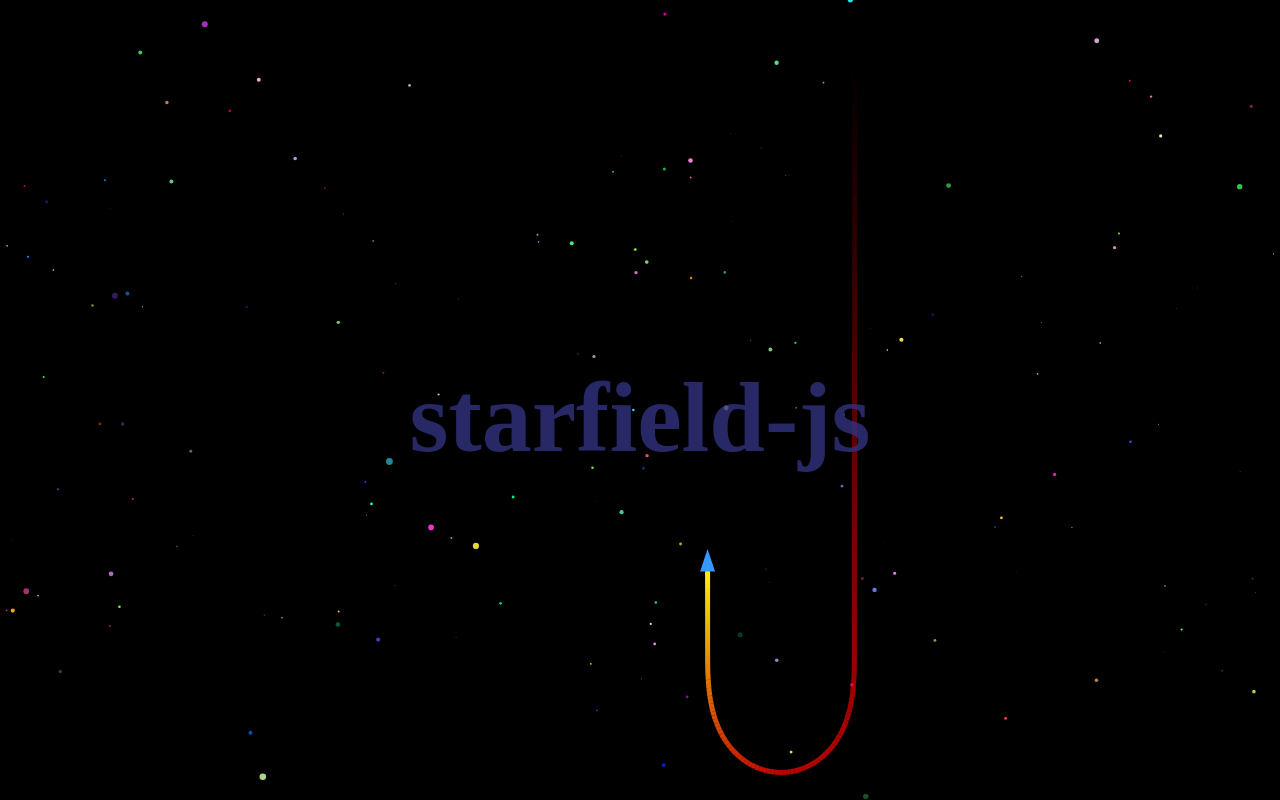
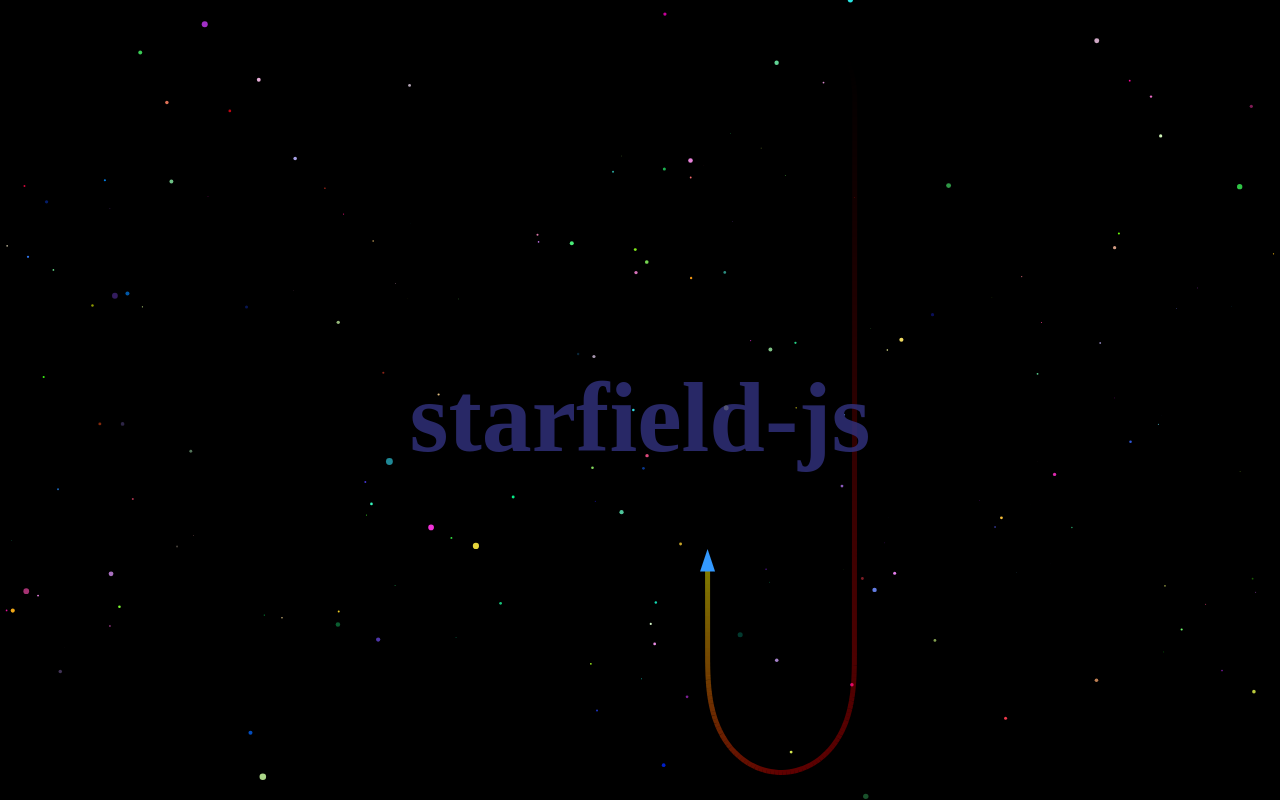
Before and after one commit to shaack/starfield-js, a website: page index.html in a window 1280 px wide. Drawn offline with Linux system fonts and the light colour scheme.

Commit message:
added customizable tail opacity for spaceship with distance-based fading

```diff
--- a/index.html
+++ b/index.html
@@ -51,6 +51,7 @@
             speed: 4,
             tailLength: 5000,
             tailMaxDistance: 1000,
+            tailOpacity: 0.5, // Set tail opacity to 0.5
             edgeDistance: 150, // Distance from edge to start turning
             edgeCurveIntensity: 0.08 // How strongly to curve when approaching an edge
         }
--- a/src/SpaceShip.js
+++ b/src/SpaceShip.js
@@ -16,6 +16,7 @@ export class SpaceShip {
             curveChangeRate: 0.005, // How often the curve direction changes
             tailLength: 50, // Number of positions to keep for the tail
             tailMaxDistance: 500, // Maximum distance in pixels for the tail
+            tailOpacity: 1.0, // Base opacity of the tail (0.0 to 1.0)
             edgeDistance: 100, // Distance from edge to start turning
             edgeCurveIntensity: 0.05, // How strongly to curve when approaching an edge
             ...props
@@ -213,8 +214,9 @@ export class SpaceShip {
 
             currentDistance += distances[i-1];
 
-            // Calculate opacity based on distance (1.0 at start, 0.0 at maxDistance)
-            const opacity = Math.max(0, 1 - (currentDistance / this.props.tailMaxDistance));
+            // Calculate opacity based on distance and tailOpacity
+            // (tailOpacity at start, 0.0 at maxDistance)
+            const opacity = Math.max(0, this.props.tailOpacity * (1 - (currentDistance / this.props.tailMaxDistance)));
 
             if (opacity <= 0) break; // Stop drawing if opacity reaches 0
 
```
